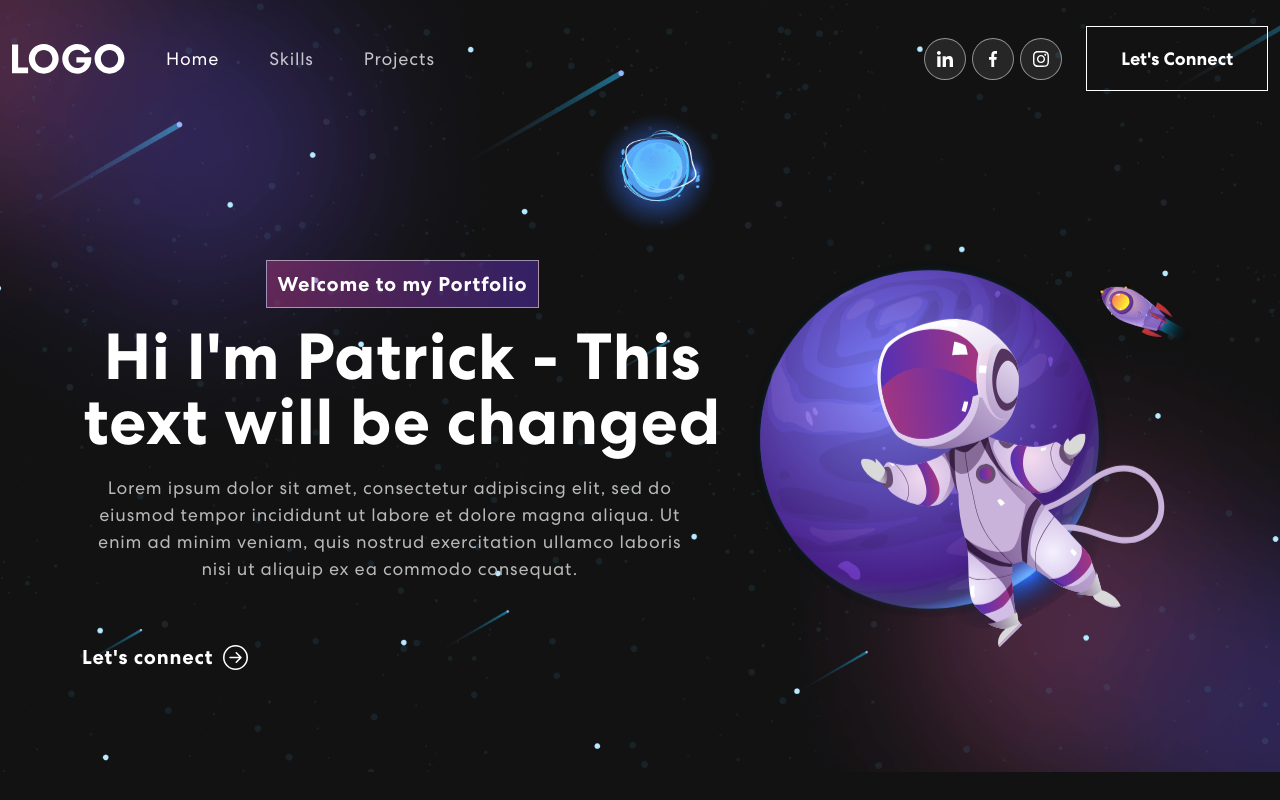
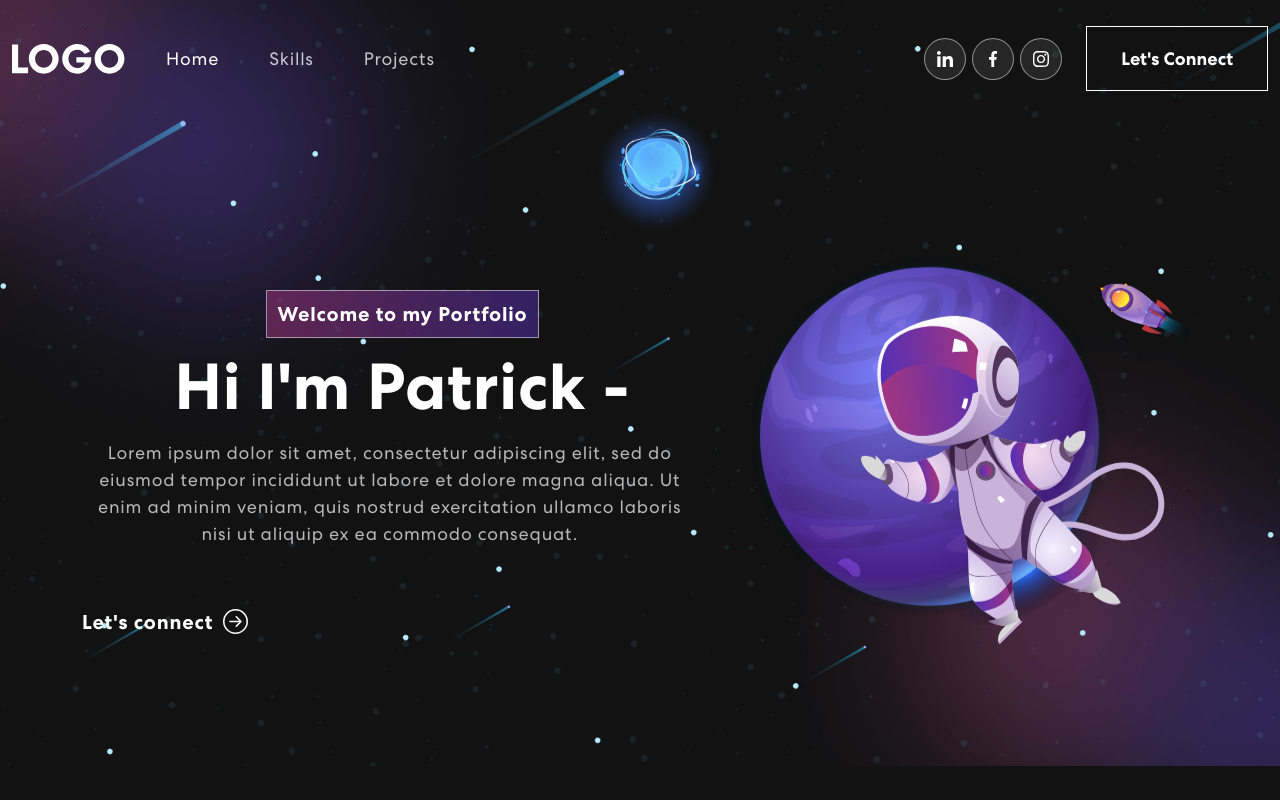
Before and after one commit to Patrikrizek/maiona-react-personal-portfolio, a React (Create React App) app: page / in a window 1280 px wide. Built offline with nearby package versions, Linux system fonts and the light colour scheme.

Commit message:
Banner importing useState

```diff
--- a/src/components/Banner.jsx
+++ b/src/components/Banner.jsx
@@ -1,15 +1,18 @@
+import { useState } from "react";
 import { Container, Row, Col } from "react-bootstrap";
 import { ArrowRightCircle } from "react-bootstrap-icons";
 import headerImg from "../assets/img/header-img.svg";
 
 const Banner = () => {
+    const [text, setText] = useState('');
+
     return (
         <section className="banner" id="home">
             <Container>
                 <Row className="align-items-center">
                     <Col xs={12} md={6} xl={7}>
                         <span className="tagline">Welcome to my Portfolio</span>
-                        <h1>Hi I'm Patrick - <span className="wrap">This text will be changed</span></h1>
+                        <h1>{`Hi I'm Patrick - `}<span className="wrap">{text}</span></h1>
                         <p>Lorem ipsum dolor sit amet, consectetur adipiscing elit, sed do eiusmod tempor incididunt ut labore et dolore magna aliqua. Ut enim ad minim veniam, quis nostrud exercitation ullamco laboris nisi ut aliquip ex ea commodo consequat.</p>
                         <button>Let's connect <ArrowRightCircle size={25} /></button>
                     </Col>
```
